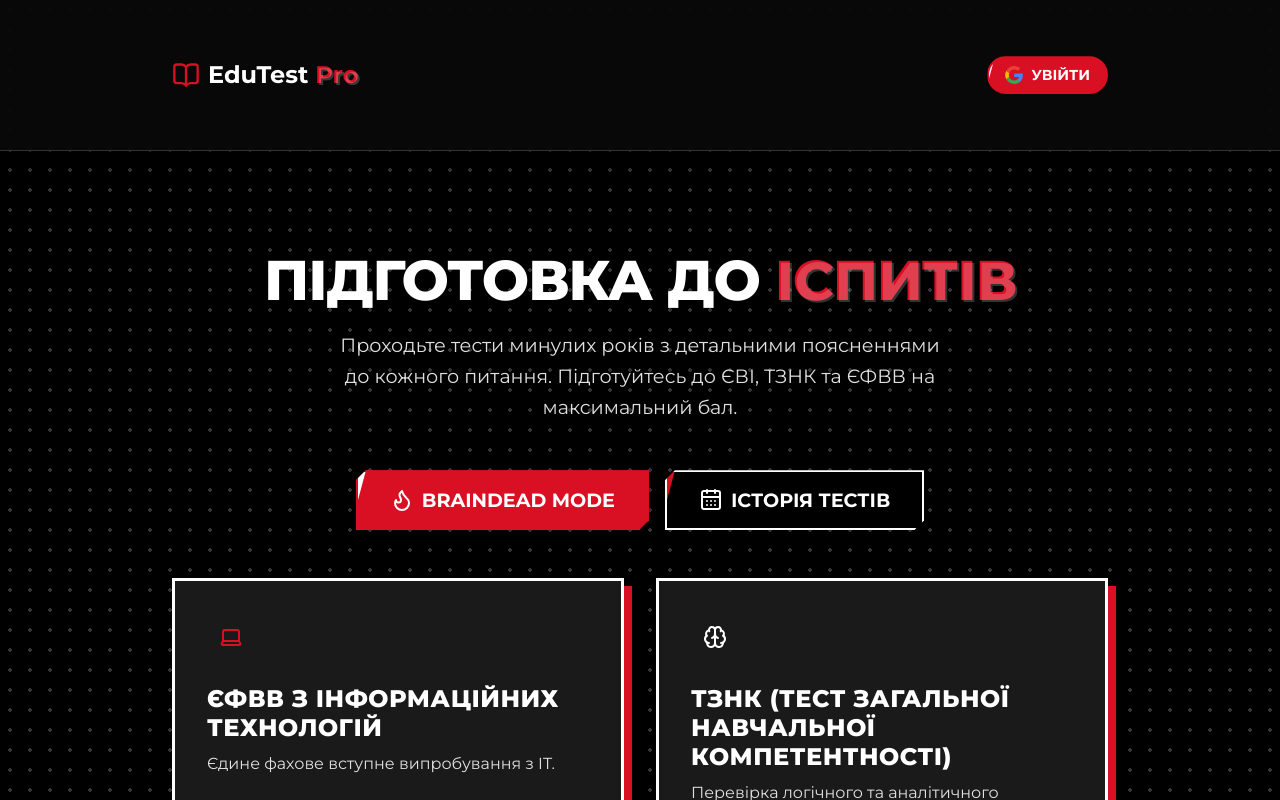
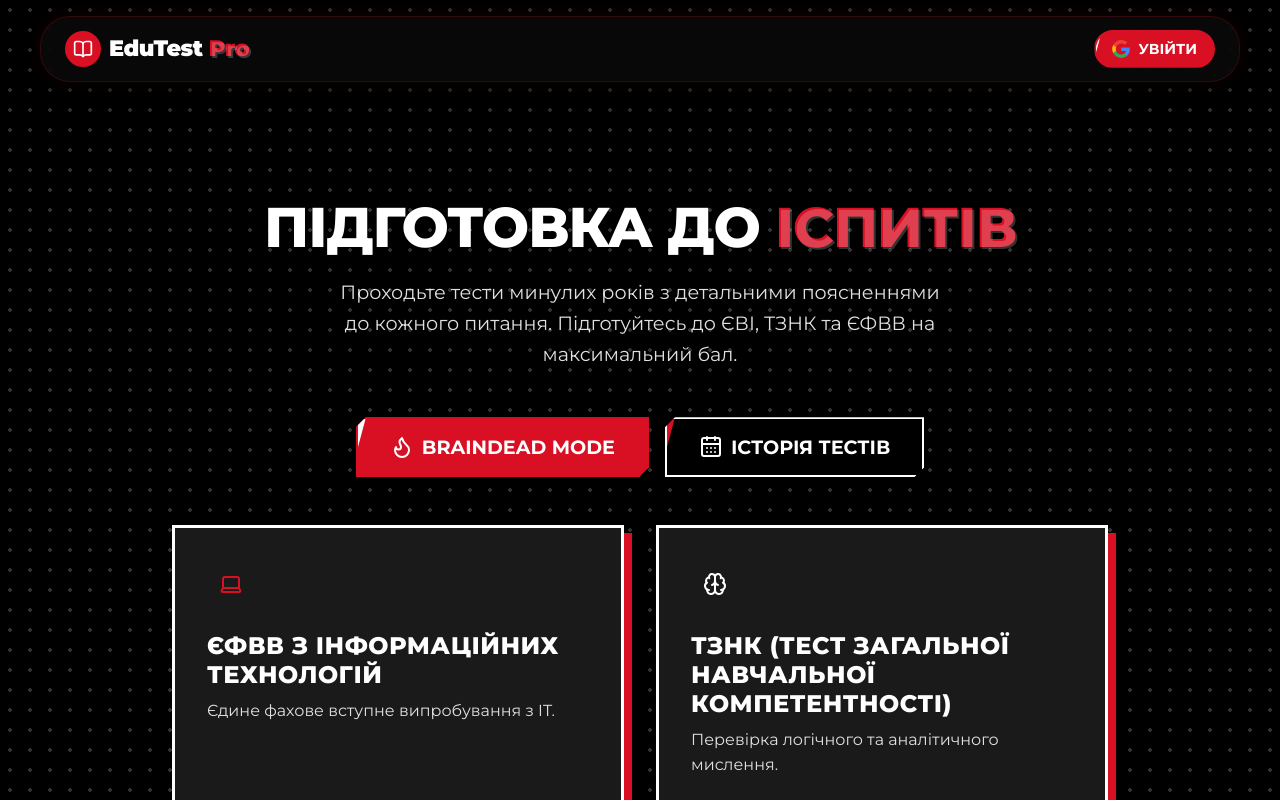
Before and after one commit to Ariandell/chridk, a React (Vite) app: page / in a window 1280 px wide. Shown: the top 800 px of the page. Built offline with nearby package versions, Linux system fonts and the light colour scheme; no server answers.

Commit message:
Style header as a floating glass pill

```diff
--- a/src/components/Header.jsx
+++ b/src/components/Header.jsx
@@ -5,18 +5,26 @@
 
 const Header = () => {
   return (
-    <header className="app-header">
-      <div className="container header-content" style={{ display: 'flex', alignItems: 'center' }}>
-        <Link to="/" className="logo">
-          <BookOpen className="logo-icon" size={28} />
-          <span>EduTest <span className="text-gradient">Pro</span></span>
+    <div style={{ position: 'sticky', top: '1rem', zIndex: 100, padding: '0 1rem', marginBottom: '2rem' }}>
+      <header className="app-header glass-panel" style={{
+        display: 'flex', alignItems: 'center', justifyContent: 'space-between',
+        padding: '0.8rem 1.5rem', borderRadius: '30px',
+        boxShadow: '0 10px 30px rgba(0,0,0,0.5), 0 0 20px rgba(217, 15, 35, 0.1)',
+        border: '1px solid rgba(217, 15, 35, 0.2)',
+        maxWidth: '1200px', margin: '0 auto'
+      }}>
+        <Link to="/" className="logo" style={{ textDecoration: 'none', display: 'flex', alignItems: 'center', gap: '0.5rem' }}>
+          <div style={{ background: 'var(--accent-primary)', padding: '0.5rem', borderRadius: '50%', display: 'flex', alignItems: 'center', justifyContent: 'center' }}>
+            <BookOpen size={20} color="#fff" />
+          </div>
+          <span style={{ fontSize: '1.4rem', fontWeight: '900', letterSpacing: '-0.5px' }}>EduTest <span className="text-gradient">Pro</span></span>
         </Link>
         <div id="header-portal-target" style={{ display: 'flex', gap: '1rem', alignItems: 'center', marginLeft: 'auto' }}>
           {/* Exam controls will portal here */}
           <UserMenu />
         </div>
-      </div>
-    </header>
+      </header>
+    </div>
   );
 };
 
```
